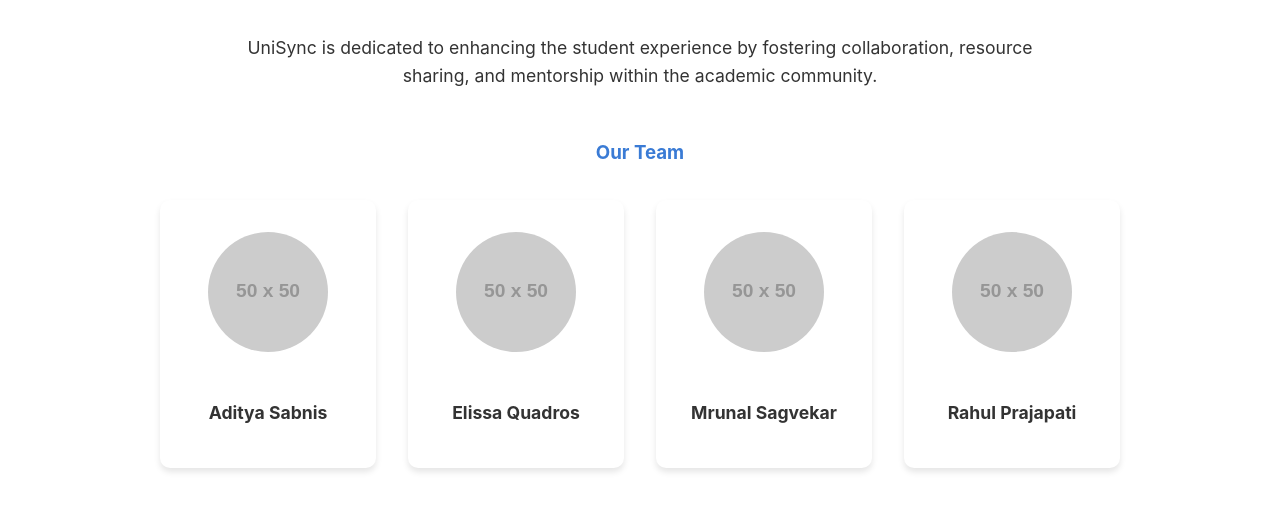
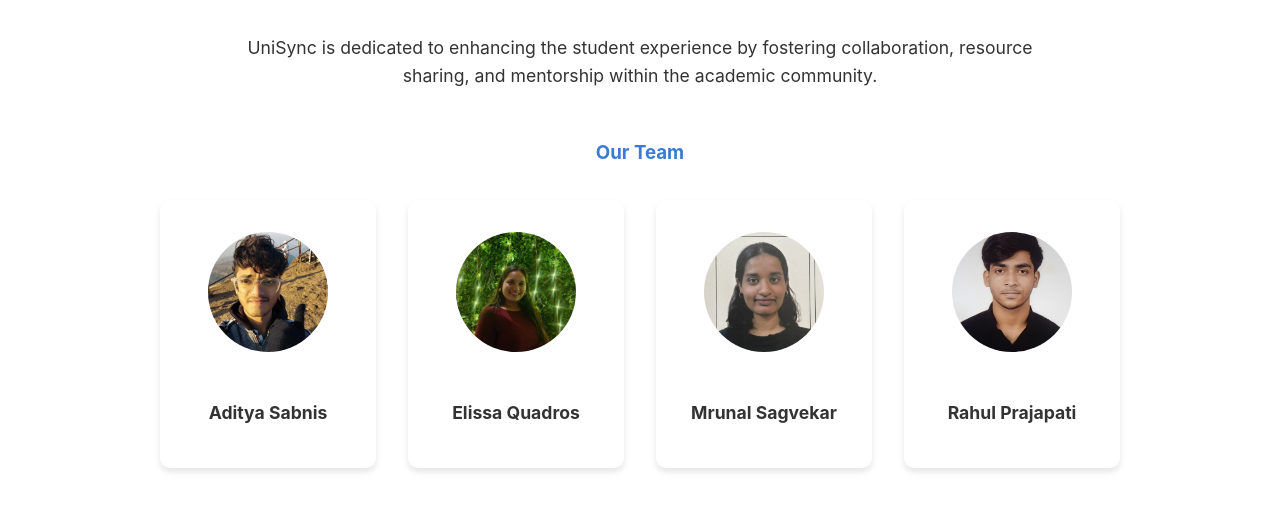
Before and after one commit to mrunal486/UNISYNC, a plain HTML site: page about.html in a window 1280 px wide. Shown: the part 191-720 px from the top of the page. Drawn offline with Linux system fonts and the light colour scheme; placeholder pictures from the web are drawn by us.

Commit message:
Team_Photos

```diff
--- a/about.html
+++ b/about.html
@@ -49,19 +49,19 @@
                     <h3>Our Team</h3>
                     <div class="team-grid">
                         <div class="team-member-card">
-                            <img src="https://placehold.co/50x50/e0e0e0/333333?text=A" alt="Aditya Sabnis">
+                            <img src="assets/img/aditya.jpg" alt="Aditya Sabnis">
                             <h4>Aditya Sabnis</h4>
                         </div>
                         <div class="team-member-card">
-                            <img src="https://placehold.co/50x50/e0e0e0/333333?text=E" alt="Elissa Quadros">
+                            <img src="assets/img/elissa.jpg" alt="Elissa Quadros">
                             <h4>Elissa Quadros</h4>
                         </div>
                         <div class="team-member-card">
-                            <img src="https://placehold.co/50x50/e0e0e0/333333?text=M" alt="Mrunal Sagvekar">
+                            <img src="assets/img/mrunal.jpg" alt="Mrunal Sagvekar">
                             <h4>Mrunal Sagvekar</h4>
                         </div>
                         <div class="team-member-card">
-                            <img src="https://placehold.co/50x50/e0e0e0/333333?text=R" alt="Rahul Prajapati">
+                            <img src="assets/img/rahul.jpg "Rahul Prajapati">
                             <h4>Rahul Prajapati</h4>
                         </div>
                     </div>
```
Also changed, not shown: assets/img/aditya.jpg (added), assets/img/elissa.jpg (added), assets/img/mrunal.jpg (added), assets/img/rahul.jpg (added).
